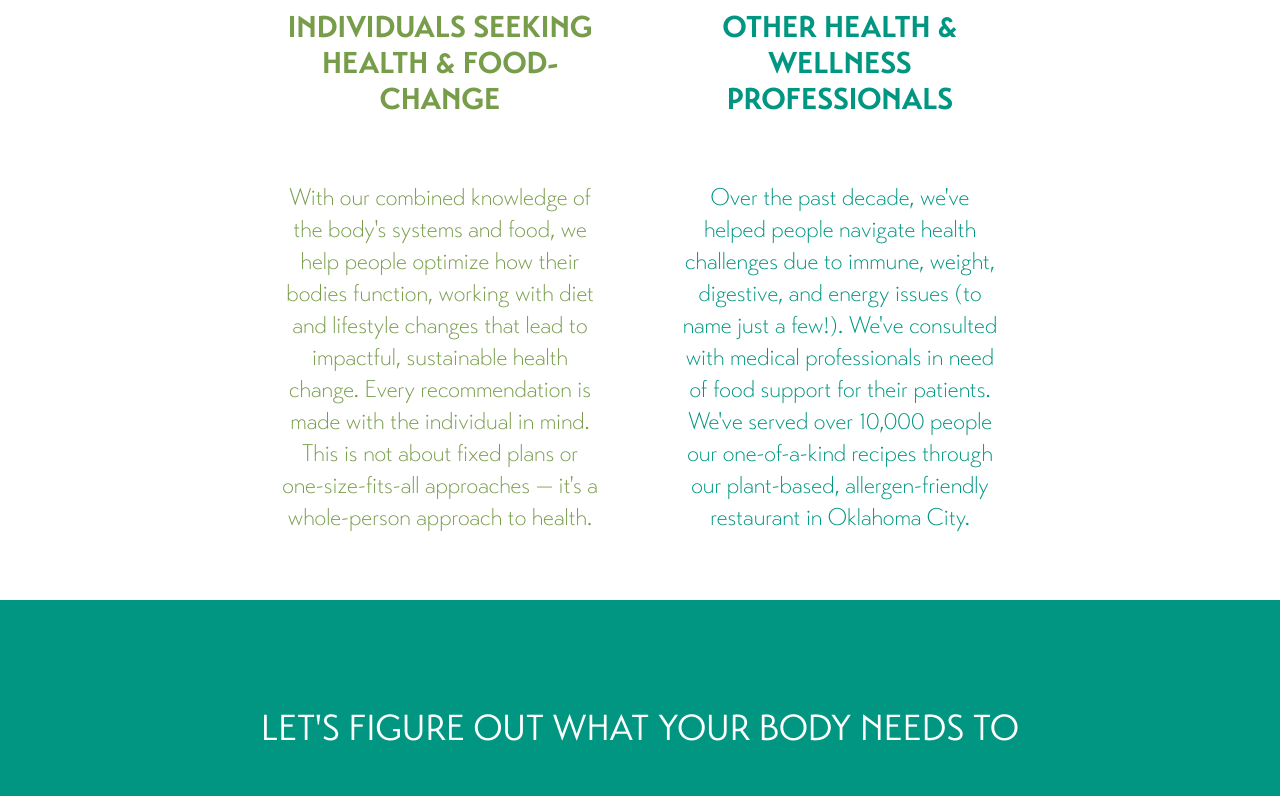
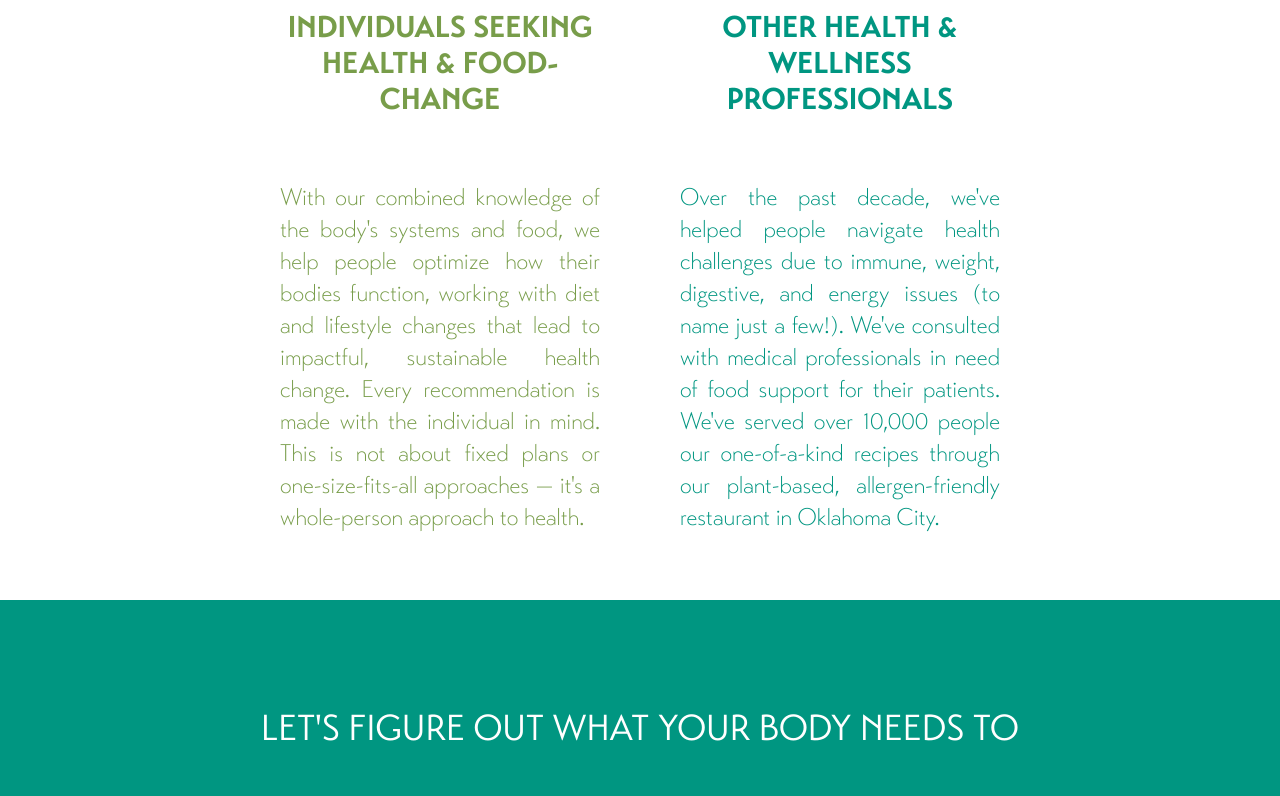
Before and after one commit to jamie-c/nourished, a Next.js app: page /about in a window 1280 px wide. Shown: the part 2217-3013 px from the top of the page. Built offline with nearby package versions, Linux system fonts and the light colour scheme.

Commit message:
update padding and justify some text

```diff
--- a/src/components/WhoWeWorkWith.tsx
+++ b/src/components/WhoWeWorkWith.tsx
@@ -4,8 +4,8 @@ import Image from "next/image"
 
 const WhoWeWorkWith = () => (
     <>
-    <h2 className={`${transatBold.className} text-4xl text-center uppercase mt-32 mb-16 text-ndag-500`}>WHO WE WORK WITH</h2>
-    <div className="flex flex-col sm:flex-row items-start content-center gap-20">
+    <h2 className={`${transatBold.className} text-4xl text-center uppercase mt-32 mb-16 text-ndag-500 px-16 sm:px-4`}>WHO WE WORK WITH</h2>
+    <div className="flex flex-col sm:flex-row items-start content-center gap-20 px-4">
         <div id="work-with-individuals" className="flex flex-col items-center max-w-xs text-center text-nbrg-500">
             <Image
                 className='mb-4'
@@ -15,7 +15,7 @@ const WhoWeWorkWith = () => (
                 alt="Individuals Seeking Health and Wellness"
             />
             <h2 className={`${transatBold.className} uppercase text-3xl`}>INDIVIDUALS SEEKING HEALTH & FOOD-CHANGE</h2>
-            <p className={`${transatLight.className} my-16 text-2xl`}>With our combined knowledge of the body&apos;s systems and food, we help people optimize how their bodies function, working with diet and lifestyle changes that lead to impactful, sustainable health change. Every recommendation is made with the individual in mind. This is not about fixed plans or one-size-fits-all approaches — it&apos;s a whole-person approach to health.</p>
+            <p className={`${transatLight.className} my-16 text-2xl text-justify`}>With our combined knowledge of the body&apos;s systems and food, we help people optimize how their bodies function, working with diet and lifestyle changes that lead to impactful, sustainable health change. Every recommendation is made with the individual in mind. This is not about fixed plans or one-size-fits-all approaches — it&apos;s a whole-person approach to health.</p>
         </div>
         <div id="work-with-professionals" className="flex flex-col items-center max-w-xs text-center text-nblg-500">
             <Image
@@ -26,7 +26,7 @@ const WhoWeWorkWith = () => (
                 alt="Other Health and Wellness Professionals"
             />
             <h2 className={`${transatBold.className} uppercase text-3xl`}>OTHER HEALTH & WELLNESS PROFESSIONALS</h2>
-            <p className={`${transatLight.className} my-16 text-2xl`}>Over the past decade, we&apos;ve helped people navigate health challenges due to immune, weight, digestive, and energy issues (to name just a few!). We&apos;ve consulted with medical professionals in need of food support for their patients. We&apos;ve served over 10,000 people our one-of-a-kind recipes through our plant-based, allergen-friendly restaurant in Oklahoma City. </p>
+            <p className={`${transatLight.className} my-16 text-2xl text-justify`}>Over the past decade, we&apos;ve helped people navigate health challenges due to immune, weight, digestive, and energy issues (to name just a few!). We&apos;ve consulted with medical professionals in need of food support for their patients. We&apos;ve served over 10,000 people our one-of-a-kind recipes through our plant-based, allergen-friendly restaurant in Oklahoma City. </p>
         </div>
     </div>
     </>
```
